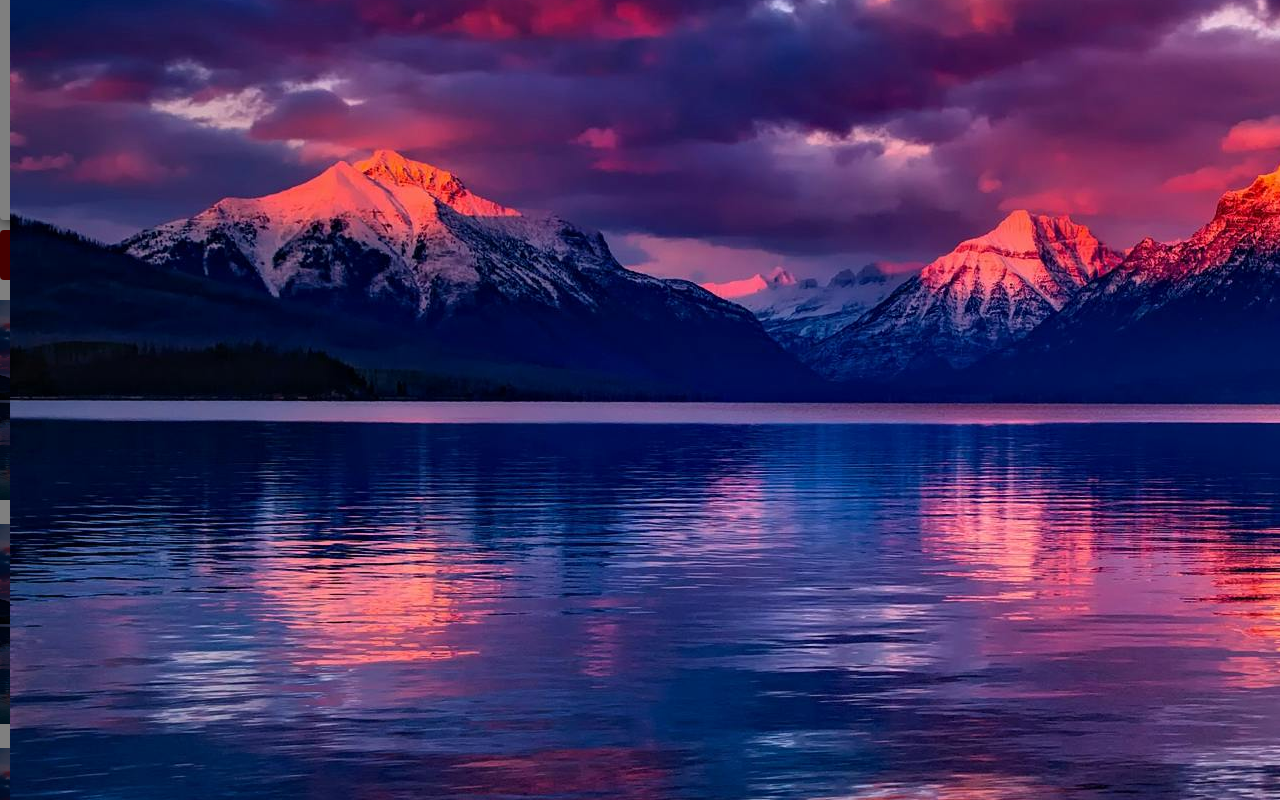
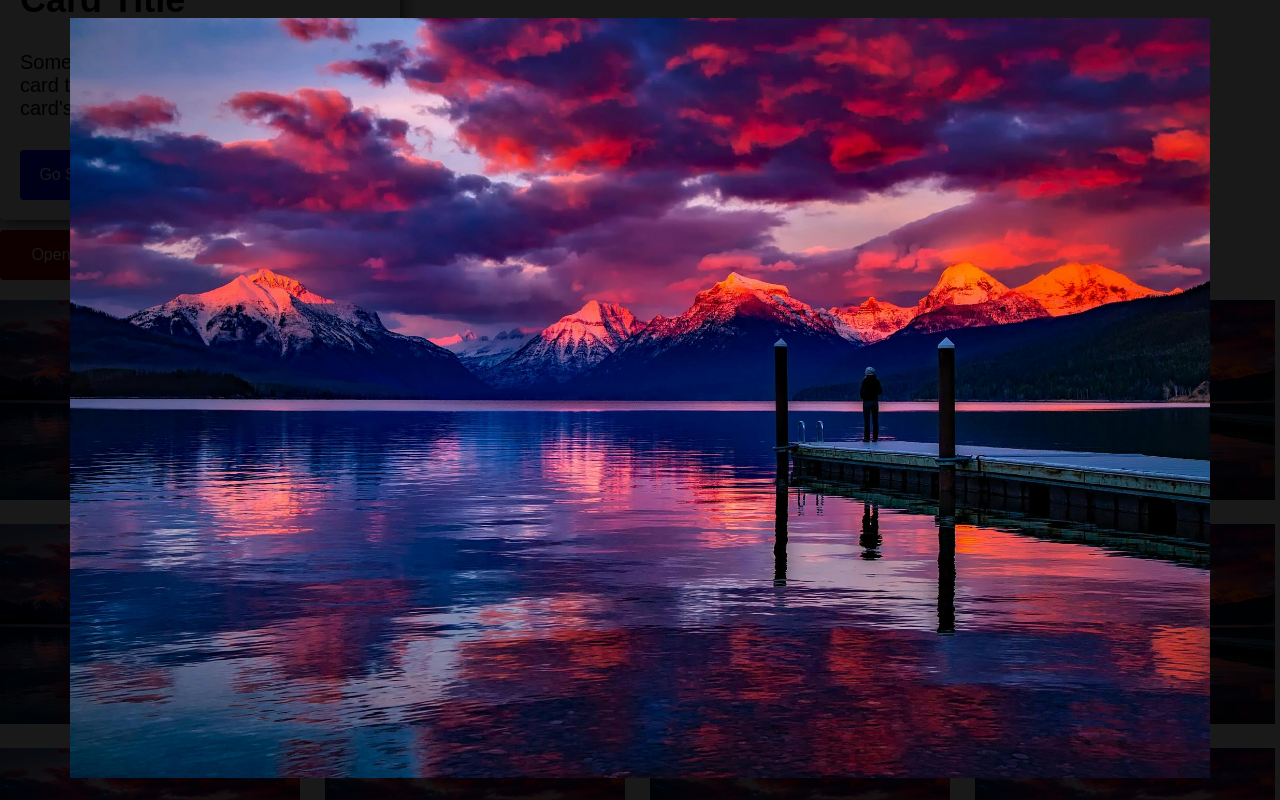
Before and after one commit to azeemhdr/react-css-module, a React (Create React App) app in the folder css/: page / in a window 1280 px wide. Both pictures are taken after a click on the picture 150 px from the left and 821 px from the top of the page. Shown: the part 421-1221 px from the top of the page. Built offline with nearby package versions, Linux system fonts and the light colour scheme.

Commit message:
gallery image add on pop-up

```diff
--- a/css/src/components/Gallery.module.css
+++ b/css/src/components/Gallery.module.css
@@ -19,14 +19,19 @@
 .galleryModal{
 	position: fixed;
 	inset: 0 0 0 0;
-	background-color: rgba(0, 0, 0, 0.5);
+	background-color: rgba(0, 0, 0,.9);
 	display: flex;
 	align-items: center;
 	justify-content: center;
 }
 
+.galleryModalContentWrapper{
+	width: 1200px;
+	padding:30px;
+
+}
+
 .galleryModalContent{
 	width: 100%;
 	object-fit: cover;
-	padding: 10px;
 }
--- a/css/src/components/GalleryModal.js
+++ b/css/src/components/GalleryModal.js
@@ -7,8 +7,8 @@ export default function GalleryModal({setGalleryModal}) {
   return (
 	<div>
 		<div className={`${styles.galleryModal}`} onClick={()=>{setGalleryModal(false)}}>
-			<div className={`${styles.galleryModalContent}`}>
-				<img src={images} />
+			<div className={`${styles.galleryModalContentWrapper}`}>
+				<img src={images} className={styles.galleryModalContent} onClick={(e)=>{e.stopPropagation()}} />
 			</div>
 		</div>
 	</div>
```
